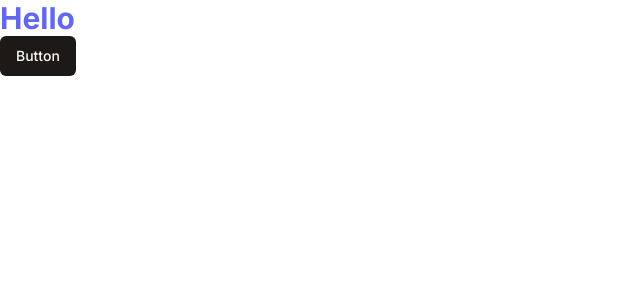
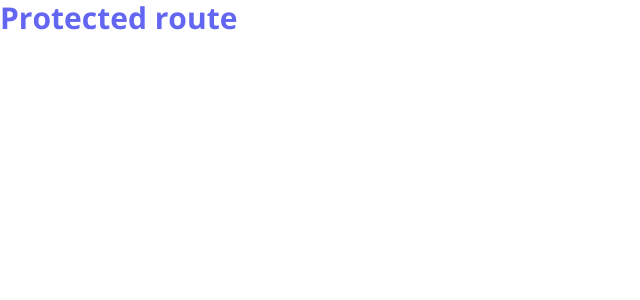
Before and after one commit to rodrigo1995vav/tertulia-app, a Next.js app: page / in a window 1280 px wide. Shown: the top 300 px of the page, without its empty margins (0-640 px from the left). Built offline with nearby package versions, Linux system fonts and the light colour scheme.

Commit message:
Add clerk auth lib

```diff
--- a/app/page.tsx
+++ b/app/(main)/(routes)/page.tsx
@@ -3,8 +3,7 @@ import { Button } from "@/components/ui/button";
 export default function Home() {
   return (
     <div>
-      <p className="text-3xl font-bold text-indigo-500">Hello</p>
-      <Button>Button</Button>
+      <p className="text-3xl font-bold text-indigo-500">Protected route</p>
     </div>
   );
 }
--- a/app/layout.tsx
+++ b/app/layout.tsx
@@ -1,22 +1,25 @@
-import type { Metadata } from 'next'
-import { Inter } from 'next/font/google'
-import './globals.css'
+import type { Metadata } from "next";
+import { Open_Sans } from "next/font/google";
+import "./globals.css";
+import { ClerkProvider } from "@clerk/nextjs";
 
-const inter = Inter({ subsets: ['latin'] })
+const font = Open_Sans({ subsets: ["latin"] });
 
 export const metadata: Metadata = {
-  title: 'Create Next App',
-  description: 'Generated by create next app',
-}
+  title: "Tertulia Chat",
+  description: "Tertulia is a chat app",
+};
 
 export default function RootLayout({
   children,
 }: {
-  children: React.ReactNode
+  children: React.ReactNode;
 }) {
   return (
-    <html lang="en">
-      <body className={inter.className}>{children}</body>
-    </html>
-  )
+    <ClerkProvider>
+      <html lang="en">
+        <body className={font.className}>{children}</body>
+      </html>
+    </ClerkProvider>
+  );
 }
--- a/package.json
+++ b/package.json
@@ -9,6 +9,7 @@
     "lint": "next lint"
   },
   "dependencies": {
+    "@clerk/nextjs": "^4.25.6",
     "@radix-ui/react-slot": "^1.0.2",
     "class-variance-authority": "^0.7.0",
     "clsx": "^2.0.0",
```
Also changed, not shown: middleware.ts (added, +10 -0 lines), 2 other files (tests, documents, lock files or other folders).
